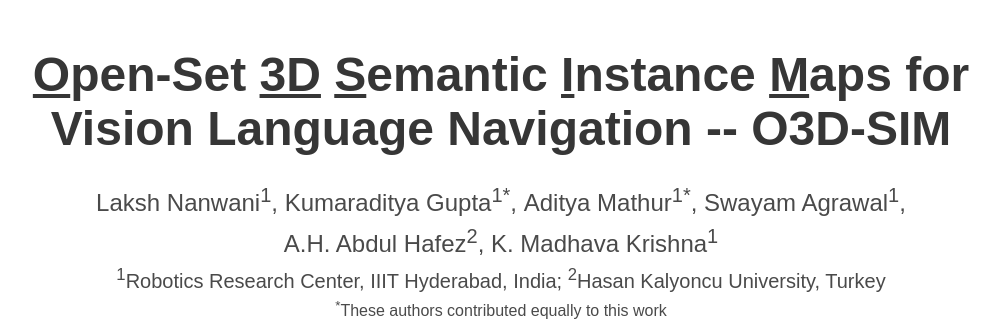
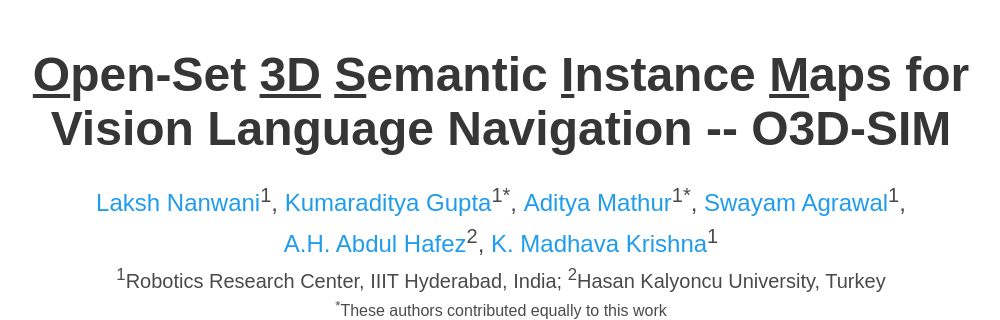
Before and after one commit to Smart-Wheelchair-RRC/o3d-sim-webpage, a plain HTML site: page index.html in a window 1280 px wide. Shown: the top 320 px of the page, without its empty margins (139-1139 px from the left). Drawn offline with Linux system fonts and the light colour scheme; some icons are missing; a web font is replaced by a local one.

Commit message:
linked accounts to author names

```diff
--- a/index.html
+++ b/index.html
@@ -31,20 +31,20 @@
           <h1 class="title is-1 publication-title"><u>O</u>pen-Set <u>3D</u> <u>S</u>emantic <u>I</u>nstance <u>M</u>aps for Vision Language Navigation -- O3D-SIM</h1>
           <div class="is-size-4 publication-authors">
             <span class="author-block">
-              Laksh Nanwani<sup>1</sup>,</span>
+            <a href="https://www.linkedin.com/in/laksh-nanwani/">Laksh Nanwani</a><sup>1</sup>,</span>
             <span class="author-block">
-              Kumaraditya Gupta<sup>1*</sup>,</span>
+              <a href="https://linkedin.com/in/kumaraditya-gupta/">Kumaraditya Gupta</a><sup>1*</sup>,</span>
             <span class="author-block">
-              Aditya Mathur<sup>1*</sup>,
+              <a href="https://www.linkedin.com/in/aditya-mathur-07042a172/">Aditya Mathur</a><sup>1*</sup>,
             </span>
             <span class="author-block">
-              Swayam Agrawal<sup>1</sup>,
+              <a href="https://www.linkedin.com/in/swayam-agrawal-8ab913234/">Swayam Agrawal</a><sup>1</sup>,
             </span>
             <span class="author-block">
-              A.H. Abdul Hafez<sup>2</sup>,
+              <a href="https://www.linkedin.com/in/a-h-abdul-hafez-53634656/">A.H. Abdul Hafez</a><sup>2</sup>,
             </span>
             <span class="author-block">
-             K. Madhava Krishna<sup>1</sup>
+              <a href="https://robotics.iiit.ac.in/faculty_mkrishna/">K. Madhava Krishna</a><sup>1</sup>
             </span>
           </div>
 
```
